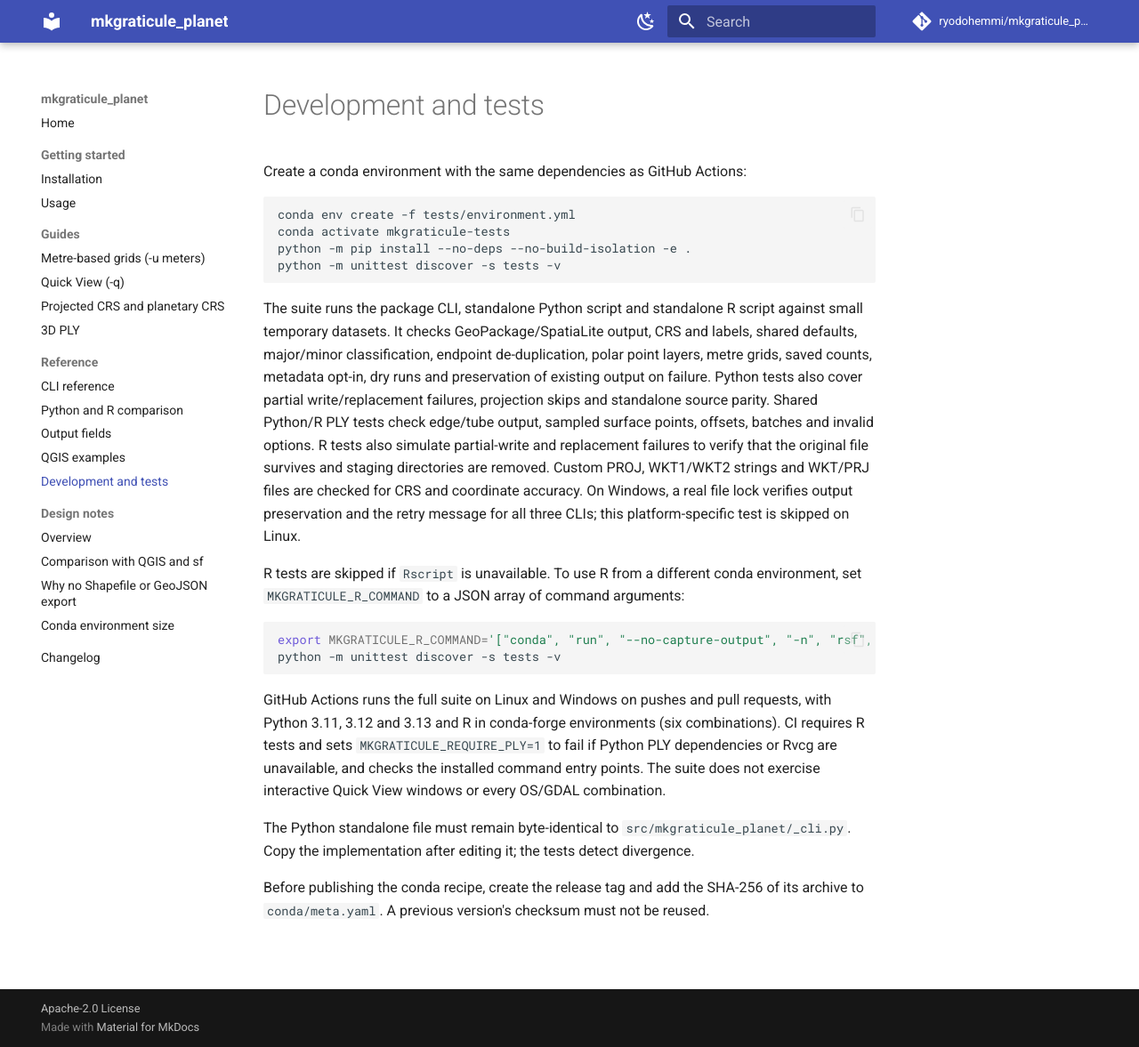
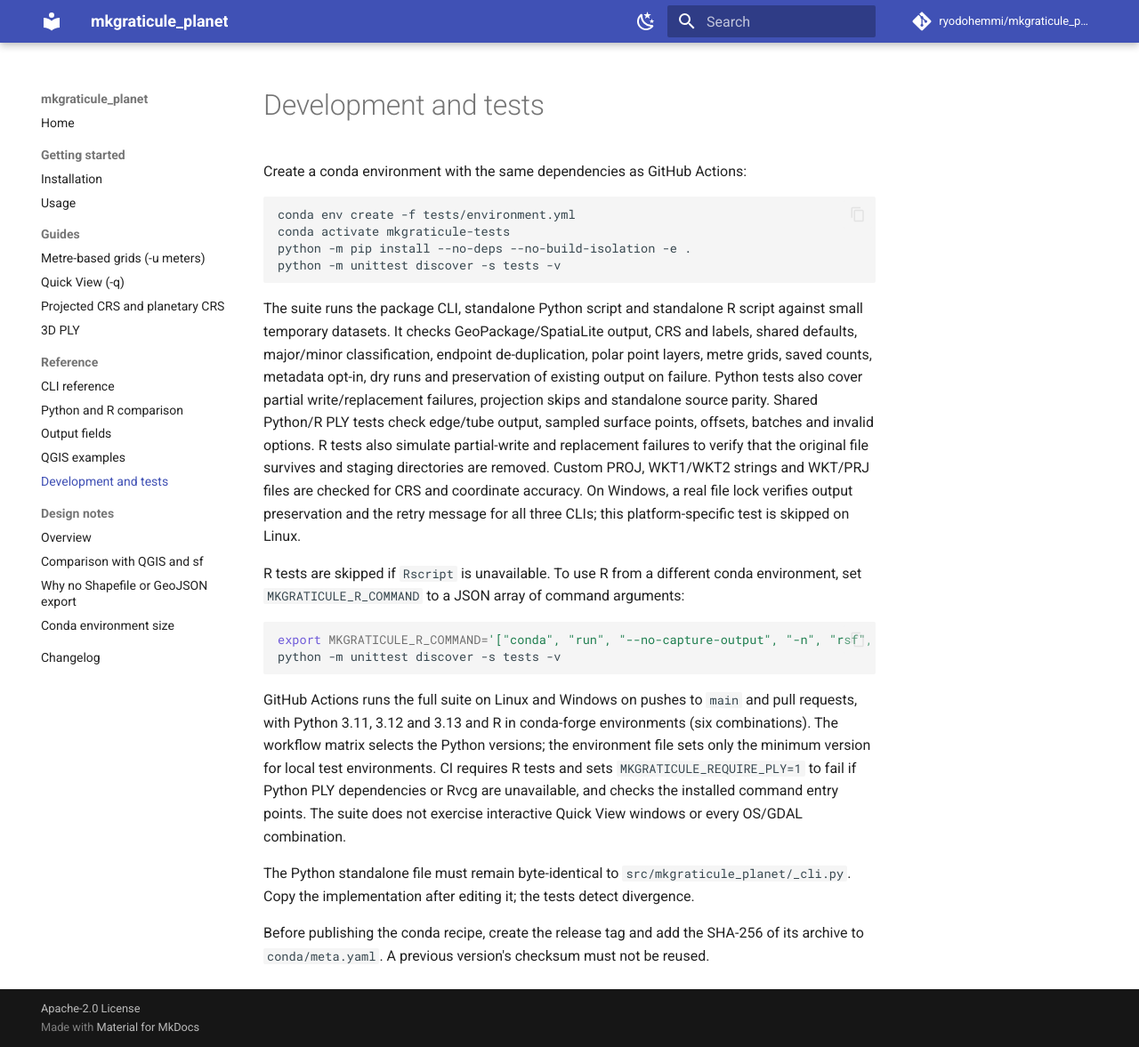
Before and after one commit to ryodohemmi/mkgraticule_planet, an MkDocs documentation site: the page built from docs/development.md, in a window 1280 px wide and 1177 px high. Shown: the whole window at 89% size. Built offline with MkDocs 1.6.1 and Material for MkDocs 9.7.7, drawn with Linux system fonts in a browser that asks for light colours; comment, search, counter and statistics services are not loaded.

Commit message:
Address CI review and cover escaped WKT quotes

````diff
--- a/docs/development.md
+++ b/docs/development.md
@@ -30,8 +30,10 @@ export MKGRATICULE_R_COMMAND='["conda", "run", "--no-capture-output", "-n", "rsf
 python -m unittest discover -s tests -v
 ```
 
-GitHub Actions runs the full suite on Linux and Windows on pushes and pull requests,
+GitHub Actions runs the full suite on Linux and Windows on pushes to `main` and pull requests,
 with Python 3.11, 3.12 and 3.13 and R in conda-forge environments (six combinations).
+The workflow matrix selects the Python versions; the environment file sets only
+the minimum version for local test environments.
 CI requires R tests and sets
 `MKGRATICULE_REQUIRE_PLY=1` to fail if Python PLY dependencies or Rvcg are unavailable, and checks
 the installed command entry points. The suite
````
Also changed, not shown: 3 other files.
